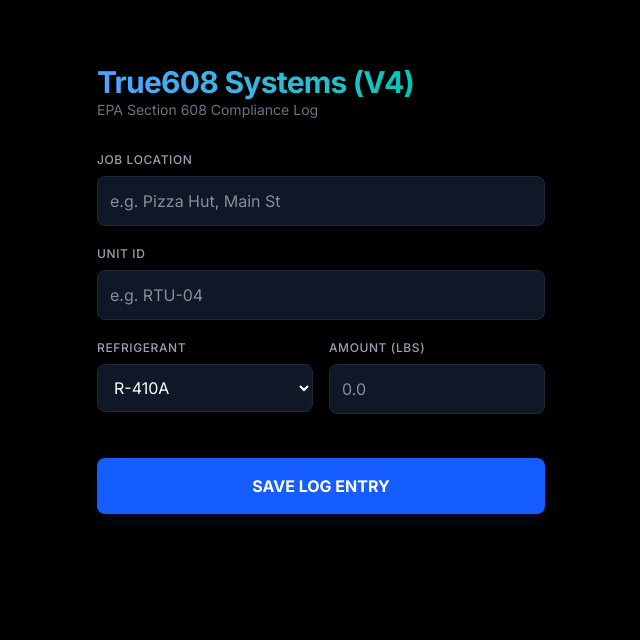
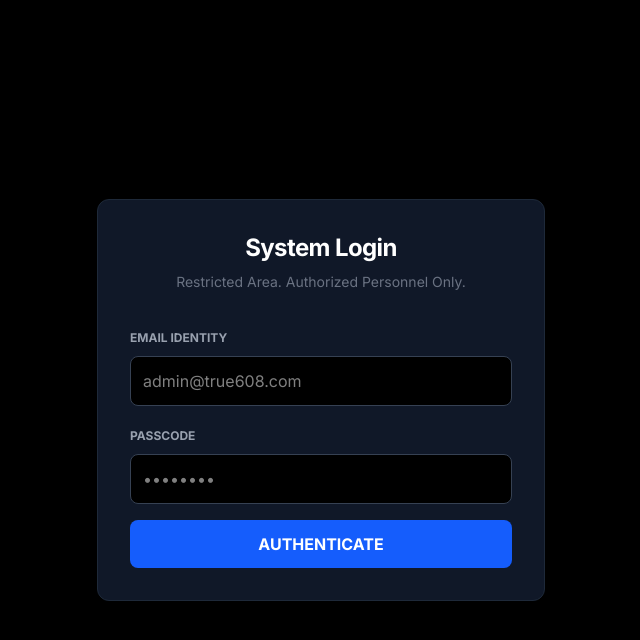
Before and after one commit to RisheeRaswath/True608-Website, a Next.js app: page /login in a window 1280 px wide. Shown: the top 640 px of the page, without its empty margins (319-959 px from the left). Built offline with nearby package versions, Linux system fonts and the light colour scheme.

Commit message:
Fix: Restore Login and Update Main Input

```diff
--- a/src/app/login/page.tsx
+++ b/src/app/login/page.tsx
@@ -1,169 +1,73 @@
 "use client";
 
 import { useState } from "react";
-import { supabase } from "@/lib/supabase";
+import { supabase } from "@/lib/supabase"; // Check relative path if red
+import { useRouter } from "next/navigation";
 import { toast } from "sonner";
 
-export default function Home() {
+export default function LoginPage() {
+  const router = useRouter();
+  const [email, setEmail] = useState("");
+  const [password, setPassword] = useState("");
   const [loading, setLoading] = useState(false);
-  const [formData, setFormData] = useState({
-    location: "",
-    unit_id: "",
-    refrigerant: "R-410A",
-    amount: "",
-  });
 
-  const handleChange = (e: any) => {
-    setFormData({ ...formData, [e.target.name]: e.target.value });
-  };
-
-  // --- THE NUCLEAR NAVIGATOR ---
-  const handleEnter = (e: React.KeyboardEvent, nextId: string, isSubmit = false) => {
-    if (e.key === "Enter") {
-      e.preventDefault(); // KILL default behavior instantly
-
-      if (isSubmit) {
-        handleSave(e); // Trigger Save
-      } else {
-        // Find the next box by its ID and force focus
-        const nextBox = document.getElementById(nextId);
-        if (nextBox) {
-          nextBox.focus();
-        }
-      }
-    }
-  };
-
-  const handleSave = async (e?: React.FormEvent | React.KeyboardEvent) => {
-    if (e) e.preventDefault();
-
-    if (!formData.location || !formData.unit_id || !formData.amount) {
-      toast.error("Missing Data: Please fill all fields.");
-      return;
-    }
-
+  const handleLogin = async (e: any) => {
+    e.preventDefault();
     setLoading(true);
 
-    const { error } = await supabase
-      .from("logs")
-      .insert([
-        {
-          location: formData.location,
-          unit_id: formData.unit_id,
-          refrigerant: formData.refrigerant,
-          amount: parseFloat(formData.amount),
-        },
-      ]);
-
-    setLoading(false);
+    const { error } = await supabase.auth.signInWithPassword({
+      email,
+      password,
+    });
 
     if (error) {
-      console.error("Supabase Error:", error);
-      toast.error("Database Connection Failed.");
+      toast.error("Access Denied: Invalid Credentials");
+      setLoading(false);
     } else {
-      toast.success("Log Entry Secured.");
-      setFormData({ ...formData, location: "", unit_id: "", amount: "" });
-
-      // Jump back to the start
-      document.getElementById("box-1")?.focus();
+      toast.success("Identity Verified. Welcome.");
+      router.push("/admin");
     }
   };
 
   return (
-    <main className="min-h-screen bg-black text-white p-6 flex flex-col items-center">
-
-      <div className="w-full max-w-md mb-8 mt-10">
-        <h1 className="text-3xl font-bold tracking-tight text-transparent bg-clip-text bg-gradient-to-r from-blue-400 to-emerald-400">
-          True608 Systems (V4)
-        </h1>
-        <p className="text-gray-500 text-sm">EPA Section 608 Compliance Log</p>
-      </div>
-
-      {/* FORM TAG KEEPS MOBILE HAPPY */}
-      <form onSubmit={handleSave} className="w-full max-w-md space-y-5">
-
-        {/* Field 1: Location */}
-        <div>
-          <label className="block text-xs font-medium text-gray-400 uppercase tracking-wider mb-2">Job Location</label>
-          <input
-            id="box-1" // <--- ID TAG
-            onKeyDown={(e) => handleEnter(e, "box-2")} // GO TO BOX 2
-            name="location"
-            value={formData.location}
-            onChange={handleChange}
-            type="text"
-            enterKeyHint="next"
-            placeholder="e.g. Pizza Hut, Main St"
-            className="w-full bg-gray-900 focus:bg-gray-800 border border-gray-800 rounded-lg p-3 text-white focus:outline-none focus:border-blue-500 transition-all duration-200"
-          />
+    <main className="min-h-screen bg-black flex items-center justify-center p-4">
+      <div className="w-full max-w-md bg-gray-900 border border-gray-800 p-8 rounded-xl shadow-2xl">
+        <div className="mb-8 text-center">
+          <h1 className="text-2xl font-bold text-white tracking-tight">System Login</h1>
+          <p className="text-gray-500 text-sm mt-2">Restricted Area. Authorized Personnel Only.</p>
         </div>
 
-        {/* Field 2: Unit ID */}
-        <div>
-          <label className="block text-xs font-medium text-gray-400 uppercase tracking-wider mb-2">Unit ID</label>
-          <input
-            id="box-2" // <--- ID TAG
-            onKeyDown={(e) => handleEnter(e, "box-3")} // GO TO BOX 3
-            name="unit_id"
-            value={formData.unit_id}
-            onChange={handleChange}
-            type="text"
-            enterKeyHint="next"
-            placeholder="e.g. RTU-04"
-            className="w-full bg-gray-900 focus:bg-gray-800 border border-gray-800 rounded-lg p-3 text-white focus:outline-none focus:border-blue-500 transition-all duration-200"
-          />
-        </div>
-
-        <div className="grid grid-cols-2 gap-4">
-
-          {/* Field 3: Gas Type */}
+        <form onSubmit={handleLogin} className="space-y-4">
           <div>
-            <label className="block text-xs font-medium text-gray-400 uppercase tracking-wider mb-2">Refrigerant</label>
-            <select
-              id="box-3" // <--- ID TAG
-              onKeyDown={(e) => handleEnter(e, "box-4")} // GO TO BOX 4
-              name="refrigerant"
-              value={formData.refrigerant}
-              onChange={handleChange}
-              className="w-full bg-gray-900 focus:bg-gray-800 border border-gray-800 rounded-lg p-3 text-white focus:outline-none focus:border-blue-500 transition-all duration-200 cursor-pointer"
-            >
-              <option>R-410A</option>
-              <option>R-22</option>
-              <option>R-404A</option>
-              <option>R-134a</option>
-            </select>
+            <label className="text-gray-400 text-xs uppercase font-bold">Email Identity</label>
+            <input
+              type="email"
+              value={email}
+              onChange={(e) => setEmail(e.target.value)}
+              className="w-full mt-2 bg-black border border-gray-700 rounded-lg p-3 text-white focus:border-blue-500 outline-none transition-all"
+              placeholder="admin@true608.com"
+            />
           </div>
 
-          {/* Field 4: Amount */}
           <div>
-            <label className="block text-xs font-medium text-gray-400 uppercase tracking-wider mb-2">Amount (lbs)</label>
+            <label className="text-gray-400 text-xs uppercase font-bold">Passcode</label>
             <input
-              id="box-4" // <--- ID TAG
-              // LAST BOX: NO NEXT ID, JUST SUBMIT TRUE
-              onKeyDown={(e) => handleEnter(e, "", true)}
-              name="amount"
-              value={formData.amount}
-              onChange={handleChange}
-              type="number"
-              step="0.1"
-              min="0"
-              enterKeyHint="done"
-              placeholder="0.0"
-              className="w-full bg-gray-900 focus:bg-gray-800 border border-gray-800 rounded-lg p-3 text-white focus:outline-none focus:border-blue-500 transition-all duration-200"
+              type="password"
+              value={password}
+              onChange={(e) => setPassword(e.target.value)}
+              className="w-full mt-2 bg-black border border-gray-700 rounded-lg p-3 text-white focus:border-blue-500 outline-none transition-all"
+              placeholder="••••••••"
             />
           </div>
-        </div>
 
-        {/* Action Button */}
-        <button
-          type="submit"
-          disabled={loading}
-          className="w-full cursor-pointer bg-blue-600 hover:bg-blue-500 disabled:bg-gray-700 text-white font-bold py-4 rounded-lg mt-6 transition-all active:scale-95 shadow-lg shadow-blue-900/20"
-        >
-          {loading ? "SAVING..." : "SAVE LOG ENTRY"}
-        </button>
-
-      </form>
+          <button
+            disabled={loading}
+            className="w-full bg-blue-600 hover:bg-blue-500 text-white font-bold py-3 rounded-lg transition-all active:scale-95 disabled:opacity-50 disabled:cursor-not-allowed"
+          >
+            {loading ? "VERIFYING..." : "AUTHENTICATE"}
+          </button>
+        </form>
+      </div>
     </main>
   );
 }
--- a/src/app/page.tsx
+++ b/src/app/page.tsx
@@ -1,10 +1,10 @@
-"use client"; // This tells Next.js this is an interactive page
+"use client";
 
 import { useState } from "react";
-import { supabase } from "../lib/supabase";
+import { supabase } from "@/lib/supabase";
+import { toast } from "sonner";
 
 export default function Home() {
-  // 1. The Memory (State)
   const [loading, setLoading] = useState(false);
   const [formData, setFormData] = useState({
     location: "",
@@ -13,66 +13,84 @@ export default function Home() {
     amount: "",
   });
 
-  // 2. The Logic (Handle Change)
   const handleChange = (e: any) => {
     setFormData({ ...formData, [e.target.name]: e.target.value });
   };
 
-  // 3. The Action (Save to Database)
+  // --- THE NAVIGATION LOGIC ---
+  const handleEnter = (e: React.KeyboardEvent, nextId: string) => {
+    if (e.key === "Enter") {
+      e.preventDefault(); // Stop everything
+
+      if (nextId === "SUBMIT") {
+        handleSave(); // Trigger Save
+      } else {
+        // Find next box and force focus
+        const nextBox = document.getElementById(nextId);
+        if (nextBox) {
+          nextBox.focus();
+        }
+      }
+    }
+  };
+
   const handleSave = async () => {
     if (!formData.location || !formData.unit_id || !formData.amount) {
-      alert("Please fill in all fields!");
+      toast.error("Missing Data: Please fill all fields.");
       return;
     }
 
-    setLoading(true); // Turn on loading spinner
+    setLoading(true);
 
-    // Send data to Supabase
     const { error } = await supabase
-      .from("logs") // The table name
+      .from("logs")
       .insert([
         {
           location: formData.location,
           unit_id: formData.unit_id,
           refrigerant: formData.refrigerant,
-          amount: parseFloat(formData.amount), // Convert text to number
+          amount: parseFloat(formData.amount),
         },
       ]);
 
-    setLoading(false); // Turn off loading
+    setLoading(false);
 
     if (error) {
       console.error("Supabase Error:", error);
-      // THIS COMMAND FORCES THE ERROR TO REVEAL ITSELF
-      alert("FULL ERROR DETAILS:\n" + JSON.stringify(error, null, 2));
+      toast.error("Database Connection Failed.");
     } else {
-      alert("Log Entry Saved Successfully!");
+      toast.success("Log Entry Secured.");
       setFormData({ ...formData, location: "", unit_id: "", amount: "" });
+      // Reset focus to start
+      document.getElementById("field-1")?.focus();
     }
   };
 
   return (
     <main className="min-h-screen bg-black text-white p-6 flex flex-col items-center">
 
-      {/* Header */}
       <div className="w-full max-w-md mb-8 mt-10">
         <h1 className="text-3xl font-bold tracking-tight text-transparent bg-clip-text bg-gradient-to-r from-blue-400 to-emerald-400">
-          True608
+          True608 Systems (V5)
         </h1>
         <p className="text-gray-500 text-sm">EPA Section 608 Compliance Log</p>
       </div>
 
-      {/* Form */}
+      {/* CHANGED: Removed <form>, used <div> to stop auto-submit behavior */}
       <div className="w-full max-w-md space-y-5">
 
         {/* Field 1: Location */}
         <div>
           <label className="block text-xs font-medium text-gray-400 uppercase tracking-wider mb-2">Job Location</label>
           <input
+            id="field-1"
             name="location"
             value={formData.location}
             onChange={handleChange}
+            // Logic: Enter -> Go to Field 2
+            onKeyDown={(e) => handleEnter(e, "field-2")}
             type="text"
+            enterKeyHint="next"
             placeholder="e.g. Pizza Hut, Main St"
             className="w-full bg-gray-900 focus:bg-gray-800 border border-gray-800 rounded-lg p-3 text-white focus:outline-none focus:border-blue-500 transition-all duration-200"
           />
@@ -82,24 +100,32 @@ export default function Home() {
         <div>
           <label className="block text-xs font-medium text-gray-400 uppercase tracking-wider mb-2">Unit ID</label>
           <input
+            id="field-2"
             name="unit_id"
             value={formData.unit_id}
             onChange={handleChange}
+            // Logic: Enter -> Go to Field 3
+            onKeyDown={(e) => handleEnter(e, "field-3")}
             type="text"
+            enterKeyHint="next"
             placeholder="e.g. RTU-04"
             className="w-full bg-gray-900 focus:bg-gray-800 border border-gray-800 rounded-lg p-3 text-white focus:outline-none focus:border-blue-500 transition-all duration-200"
           />
         </div>
 
-        {/* Field 3: Gas & Amount */}
         <div className="grid grid-cols-2 gap-4">
+
+          {/* Field 3: Gas Type */}
           <div>
             <label className="block text-xs font-medium text-gray-400 uppercase tracking-wider mb-2">Refrigerant</label>
             <select
+              id="field-3"
               name="refrigerant"
               value={formData.refrigerant}
               onChange={handleChange}
-              className="w-full bg-gray-900 focus:bg-gray-800 border border-gray-800 rounded-lg p-3 text-white focus:outline-none focus:border-blue-500 transition-all duration-200"
+              // Logic: Enter -> Go to Field 4
+              onKeyDown={(e) => handleEnter(e, "field-4")}
+              className="w-full bg-gray-900 focus:bg-gray-800 border border-gray-800 rounded-lg p-3 text-white focus:outline-none focus:border-blue-500 transition-all duration-200 cursor-pointer"
             >
               <option>R-410A</option>
               <option>R-22</option>
@@ -107,26 +133,33 @@ export default function Home() {
               <option>R-134a</option>
             </select>
           </div>
+
+          {/* Field 4: Amount */}
           <div>
             <label className="block text-xs font-medium text-gray-400 uppercase tracking-wider mb-2">Amount (lbs)</label>
             <input
+              id="field-4"
               name="amount"
               value={formData.amount}
               onChange={handleChange}
+              // Logic: Enter -> SUBMIT
+              onKeyDown={(e) => handleEnter(e, "SUBMIT")}
               type="number"
               step="0.1"
               min="0"
+              enterKeyHint="done"
               placeholder="0.0"
               className="w-full bg-gray-900 focus:bg-gray-800 border border-gray-800 rounded-lg p-3 text-white focus:outline-none focus:border-blue-500 transition-all duration-200"
             />
           </div>
         </div>
 
-        {/* Save Button */}
+        {/* Action Button - Type is BUTTON (Not Submit) */}
         <button
           onClick={handleSave}
           disabled={loading}
-          className="w-full bg-blue-600 hover:bg-blue-500 disabled:bg-gray-700 text-white font-bold py-4 rounded-lg mt-6 transition-all active:scale-95 shadow-lg shadow-blue-900/20"
+          type="button"
+          className="w-full cursor-pointer bg-blue-600 hover:bg-blue-500 disabled:bg-gray-700 text-white font-bold py-4 rounded-lg mt-6 transition-all active:scale-95 shadow-lg shadow-blue-900/20"
         >
           {loading ? "SAVING..." : "SAVE LOG ENTRY"}
         </button>
```
